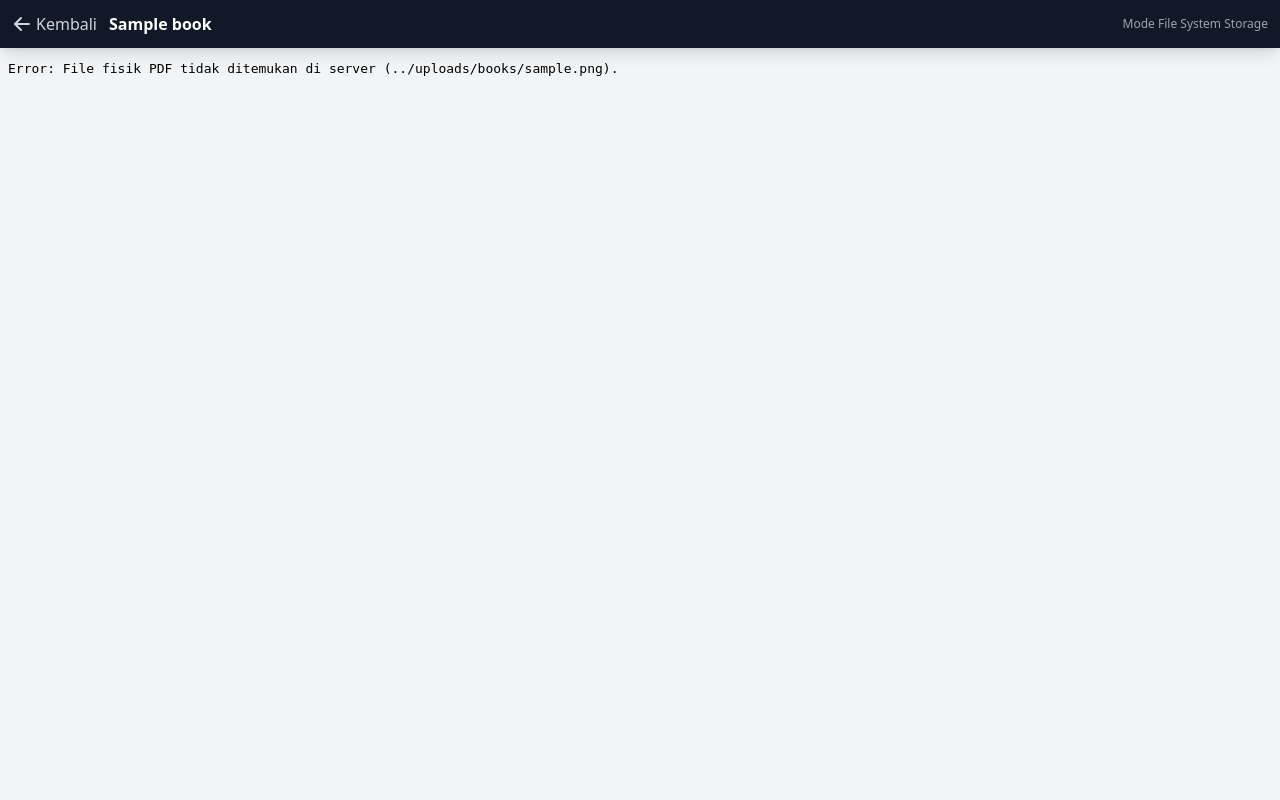
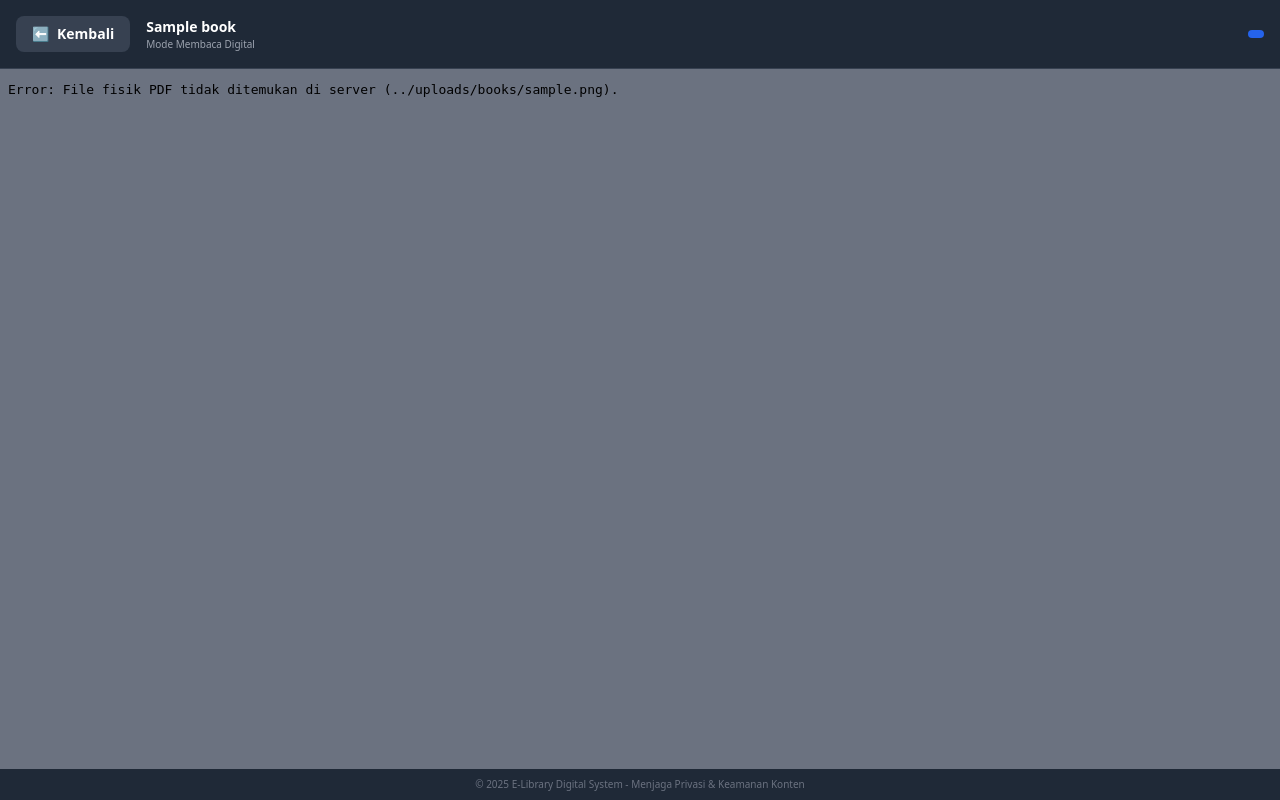
Before and after one commit to avsnaelfrb/UAS-Pemrog-web, a PHP site: page /Frontend/read.php?id=1 in a window 1280 px wide. Run offline with PHP 8.4, Linux system fonts and the light colour scheme; the visitor is signed in with stand-in values (Sample User, id 1); tables that the repository leaves empty hold one stand-in row (values such as "Sample post"); some libraries are stand-ins or nearby versions.

Commit message:
docs: styling read page

```diff
--- a/Frontend/read.php
+++ b/Frontend/read.php
@@ -1,8 +1,14 @@
 <?php
+
+/**
+ * File Reader - Menampilkan PDF viewer
+ * Dengan perbaikan Flow Navigasi (Dynamic Back Button)
+ */
 require_once dirname(__DIR__) . '/Backend/config.php';
 
 if (!isset($_SESSION['user_id'])) {
-    redirect('login.php');
+    header("Location: login.php");
+    exit;
 }
 
 if (!isset($_GET['id'])) {
@@ -12,7 +18,8 @@ if (!isset($_GET['id'])) {
 $id = (int)$_GET['id'];
 $user_id = $_SESSION['user_id'];
 
-$query = "SELECT title FROM books WHERE id = $id";
+// Ambil Data Buku
+$query = "SELECT * FROM books WHERE id = $id";
 $result = mysqli_query($conn, $query);
 $book = mysqli_fetch_assoc($result);
 
@@ -20,11 +27,31 @@ if (!$book) {
     die("Buku tidak ditemukan.");
 }
 
-$insert_history = "INSERT INTO history (user_id, book_id, read_at)
-                   VALUES ($user_id, $id, NOW())
-                   ON DUPLICATE KEY UPDATE read_at = NOW()";
-mysqli_query($conn, $insert_history);
+// Logika Navigasi Kembali (Dynamic Back URL)
+$from_page = isset($_GET['from']) ? $_GET['from'] : '';
 
+/**
+ * PERBAIKAN FLOW NAVIGASI:
+ * 1. Jika berasal dari 'detail', kembali ke detail.php?id=...
+ * 2. Jika Admin, kembali ke sub-page dashboard admin yang sesuai.
+ * 3. Jika Penerbit, kembali ke dashboard publisher.
+ * 4. Default untuk User adalah kembali ke Detail Buku (flow paling umum).
+ */
+if ($from_page === 'detail') {
+    $back_url = "detail.php?id=$id";
+} elseif ($_SESSION['role'] == 'ADMIN') {
+    $back_url = "dashboard-admin.php" . ($from_page ? "?page=$from_page" : "");
+} elseif ($_SESSION['role'] == 'PENERBIT') {
+    $back_url = "dashboard-publisher.php";
+} else {
+    // Default untuk user biasa adalah kembali ke halaman detail buku
+    $back_url = "detail.php?id=$id";
+}
+
+// Catat Riwayat Baca (Hanya untuk User Biasa agar tidak mengotori history admin)
+if ($_SESSION['role'] == 'USER') {
+    mysqli_query($conn, "INSERT IGNORE INTO history (user_id, book_id) VALUES ($user_id, $id)");
+}
 ?>
 
 <!DOCTYPE html>
@@ -32,42 +59,58 @@ mysqli_query($conn, $insert_history);
 
 <head>
     <meta charset="UTF-8">
-    <title>Membaca: <?= htmlspecialchars($book['title']) ?></title>
+    <meta name="viewport" content="width=device-width, initial-scale=1.0">
+    <title>Membaca: <?= htmlspecialchars($book['title']) ?> - E-Library</title>
     <script src="https://cdn.tailwindcss.com"></script>
-    <style>
-        body,
-        html {
-            height: 100%;
-            margin: 0;
-            overflow: hidden;
-        }
-
-        iframe {
-            width: 100%;
-            height: 100%;
-            border: none;
-        }
-    </style>
 </head>
 
-<body class="flex flex-col h-screen">
-    <div class="bg-gray-900 text-white p-3 flex justify-between items-center shadow-lg z-10">
-        <div class="flex items-center gap-3">
-            <a href="detail.php?id=<?= $id ?>" class="text-gray-300 hover:text-white transition flex items-center gap-1">
-                <svg xmlns="http://www.w3.org/2000/svg" class="h-5 w-5" viewBox="0 0 20 20" fill="currentColor">
-                    <path fill-rule="evenodd" d="M9.707 16.707a1 1 0 01-1.414 0l-6-6a1 1 0 010-1.414l6-6a1 1 0 011.414 1.414L5.414 9H17a1 1 0 110 2H5.414l4.293 4.293a1 1 0 010 1.414z" clip-rule="evenodd" />
-                </svg>
-                Kembali
+<body class="bg-gray-900 h-screen flex flex-col overflow-hidden">
+
+    <!-- Top Navigation -->
+    <header class="bg-gray-800 text-white p-4 flex justify-between items-center border-b border-gray-700 z-10">
+        <div class="flex items-center gap-4">
+            <a href="<?= $back_url ?>" class="flex items-center gap-2 bg-gray-700 hover:bg-gray-600 px-4 py-2 rounded-lg transition font-bold text-sm">
+                <span>⬅️</span> Kembali
             </a>
-            <h1 class="font-semibold text-sm md:text-base truncate max-w-md"><?= htmlspecialchars($book['title']) ?></h1>
+            <div class="hidden md:block">
+                <h1 class="text-sm font-bold truncate max-w-md"><?= htmlspecialchars($book['title']) ?></h1>
+                <p class="text-[10px] text-gray-400">Mode Membaca Digital</p>
+            </div>
         </div>
-        <!-- Update Label info system -->
-        <div class="text-xs text-gray-400 hidden sm:block">Mode File System Storage</div>
-    </div>
 
-    <div class="flex-1 bg-gray-100 relative">
-        <iframe src="stream_file.php?id=<?= $id ?>#toolbar=0&view=FitH"></iframe>
-    </div>
+        <div class="flex items-center gap-2">
+            <span class="bg-blue-600 text-white text-[10px] font-black px-2 py-1 rounded"><?= $book['type'] ?></span>
+        </div>
+    </header>
+
+    <!-- Reader Container -->
+    <main class="flex-1 bg-gray-500 relative">
+        <?php if (!empty($book['file_path'])): ?>
+            <!-- Viewer PDF menggunakan stream_file.php agar file di folder uploads terlindungi -->
+            <iframe
+                src="stream_file.php?id=<?= $id ?>"
+                class="w-full h-full border-none"
+                title="PDF Viewer"></iframe>
+        <?php elseif (!empty($book['link'])): ?>
+            <!-- Jika berupa link eksternal -->
+            <div class="flex flex-col items-center justify-center h-full text-white bg-gray-800 p-8 text-center">
+                <div class="text-5xl mb-4">🔗</div>
+                <h2 class="text-xl font-bold mb-2">Buku ini tersedia di platform eksternal</h2>
+                <p class="text-gray-400 mb-6 max-w-sm">Klik tombol di bawah untuk membuka sumber asli buku ini.</p>
+                <a href="<?= htmlspecialchars($book['link']) ?>" target="_blank" class="bg-blue-600 hover:bg-blue-700 px-8 py-3 rounded-full font-bold transition">Buka Tautan Eksternal</a>
+            </div>
+        <?php else: ?>
+            <div class="flex items-center justify-center h-full text-white">
+                <p>File tidak tersedia atau sedang bermasalah.</p>
+            </div>
+        <?php endif; ?>
+    </main>
+
+    <!-- Footer Status -->
+    <footer class="bg-gray-800 p-2 text-center text-[10px] text-gray-500">
+        © <?= date('Y') ?> E-Library Digital System - Menjaga Privasi & Keamanan Konten
+    </footer>
+
 </body>
 
 </html>
```
